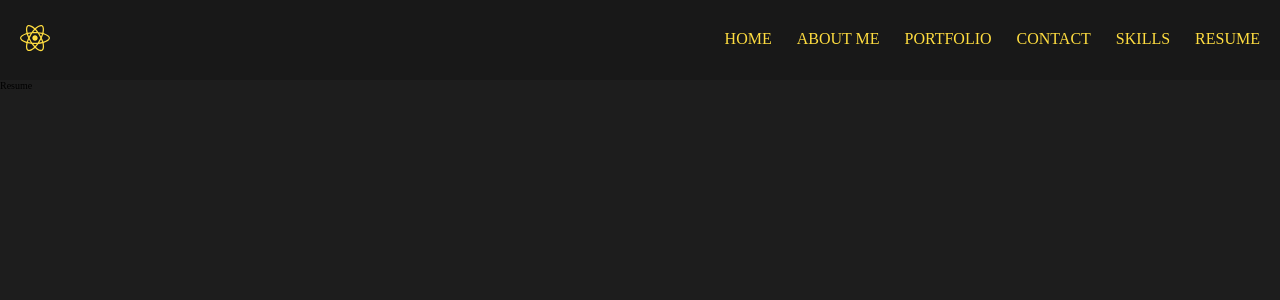
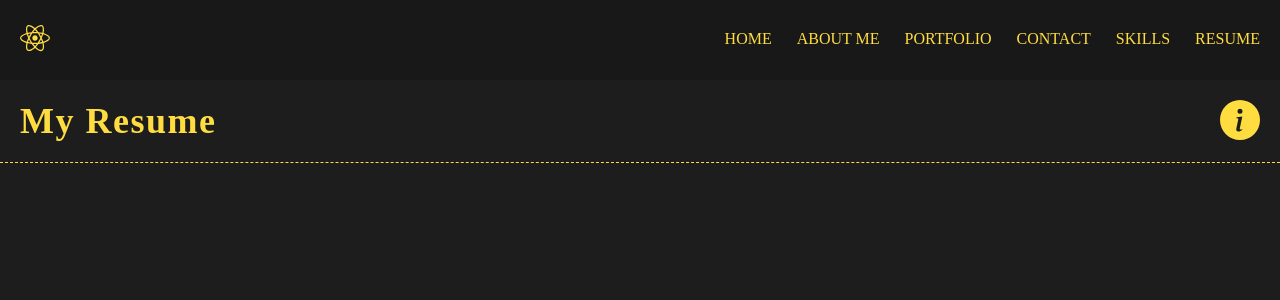
Before and after one commit to ANSAR-HUSEN/myPortfolio, a React (Vite) app in the folder Portfolio/: page /resume in a window 1280 px wide. Shown: the top 300 px of the page. Built offline with nearby package versions, Linux system fonts and the light colour scheme; the HTML template or start-up script is replaced by a standard one.

Commit message:
page header content component

```diff
--- /dev/null
+++ b/Portfolio/src/components/PageHeaderContent/PageHeaderContent.jsx
@@ -0,0 +1,15 @@
+import React from 'react'
+import './PageHeaderContent.scss'
+
+function PageHeaderContent(props) {
+
+    const { headerText, icon } = props;
+  return (
+    <div className='wrapper'>
+        <h2>{headerText}</h2>
+        <span>{icon}</span>
+    </div>
+  )
+}
+
+export default PageHeaderContent
--- /dev/null
+++ b/Portfolio/src/components/PageHeaderContent/PageHeaderContent.scss
@@ -0,0 +1,22 @@
+.wrapper{
+    display: flex;
+    align-items: center;
+    padding: 20px;
+    border-bottom: 1px dashed var(--yellow-main-color);
+
+    h2{
+        font-size: 36px;
+        font-weight: 700;
+        letter-spacing: 1.5px;
+        line-height: 1rem;
+        text-transform: capitalize;
+        color: var(--yellow-main-color);
+        display: flex;
+        flex-grow: 1;
+    }
+    span {
+        svg{
+            color: var(--yellow-main-color);
+        }
+    }
+}
--- a/Portfolio/src/pages/About/About.jsx
+++ b/Portfolio/src/pages/About/About.jsx
@@ -1,8 +1,13 @@
 import React from 'react'
+import './about.scss'
+import {BsInfoCircleFill} from 'react-icons/bs'
+import PageHeaderContent from '../../components/PageHeaderContent/PageHeaderContent'
 
 function About() {
   return (
-    <div>About</div>
+    <search id='about' className='about'>
+      <PageHeaderContent headerText='About Me' icon={<BsInfoCircleFill size={40}/>} />
+    </search>
   )
 }
 
--- a/Portfolio/src/pages/Contact/Contact.jsx
+++ b/Portfolio/src/pages/Contact/Contact.jsx
@@ -1,8 +1,12 @@
 import React from 'react'
+import PageHeaderContent from '../../components/PageHeaderContent/PageHeaderContent'
+import { BsInfoCircleFill } from 'react-icons/bs'
 
 function Contact() {
   return (
-    <div>Contact</div>
+    <search id='contact' className='contact'>
+      <PageHeaderContent headerText='My Contact' icon={<BsInfoCircleFill size={40}/>} />
+    </search>
   )
 }
 
--- a/Portfolio/src/pages/Portfolio/Portfolio.jsx
+++ b/Portfolio/src/pages/Portfolio/Portfolio.jsx
@@ -1,8 +1,12 @@
 import React from 'react'
+import PageHeaderContent from '../../components/PageHeaderContent/PageHeaderContent'
+import { BsInfoCircleFill } from 'react-icons/bs'
 
 function Portfolio() {
   return (
-    <div>Portfolio</div>
+    <search id='portfolio' className='portfolio'>
+    <PageHeaderContent headerText='My Portfolio' icon={<BsInfoCircleFill size={40}/>} />
+  </search>
   )
 }
 
--- a/Portfolio/src/pages/Resume/Resume.jsx
+++ b/Portfolio/src/pages/Resume/Resume.jsx
@@ -1,8 +1,12 @@
 import React from 'react'
+import PageHeaderContent from '../../components/PageHeaderContent/PageHeaderContent'
+import { BsInfoCircleFill } from 'react-icons/bs'
 
 function Resume() {
   return (
-    <div>Resume</div>
+    <search id='resume' className='resume'>
+    <PageHeaderContent headerText='My Resume' icon={<BsInfoCircleFill size={40}/>} />
+  </search>
   )
 }
 
--- a/Portfolio/src/pages/Skills/Skills.jsx
+++ b/Portfolio/src/pages/Skills/Skills.jsx
@@ -1,8 +1,12 @@
 import React from 'react'
+import {BsInfoCircleFill} from 'react-icons/bs'
+import PageHeaderContent from '../../components/PageHeaderContent/PageHeaderContent'
 
 function Skills() {
   return (
-    <div>Skills</div>
+    <search id='skills' className='skills'>
+    <PageHeaderContent headerText='My Skills' icon={<BsInfoCircleFill size={40}/>} />
+  </search>
   )
 }
 
```
